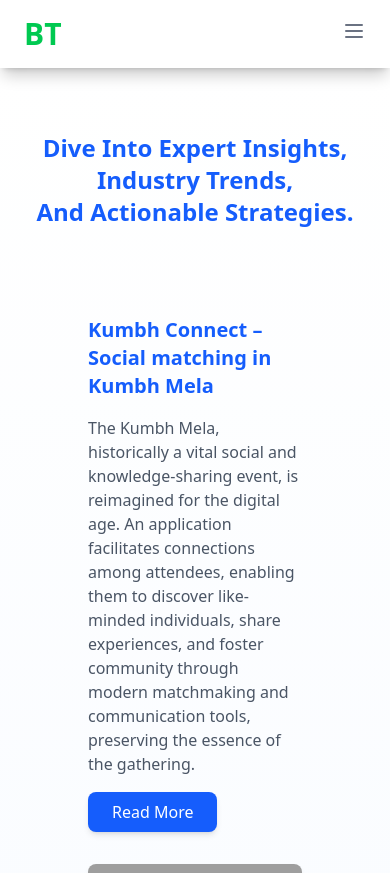
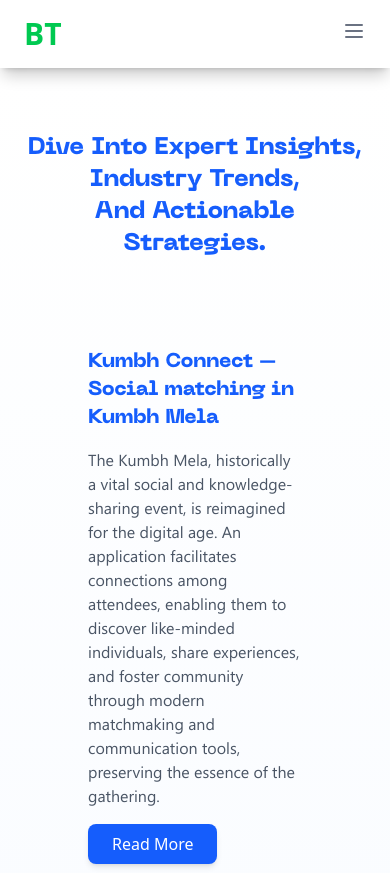
Before and after one commit to parjanya-rajput/basic-tech, a React (Vite) app: page /blogs in a window 390 px wide. Shown: the top 873 px of the page. Built offline with nearby package versions, Linux system fonts and the light colour scheme; grey boxes are pictures that could not be loaded.

Commit message:
bug fix: read the post in recent post

```diff
--- a/src/Components/BlogComp/BlogsHero.tsx
+++ b/src/Components/BlogComp/BlogsHero.tsx
@@ -13,7 +13,7 @@ const HeroSection = () => {
   const navigateWithScroll = useNavigateWithScroll();
   return (
     <section className="text-center py-16 px-6 md:px-20">
-      <h1 className="text-2xl md:text-4xl font-bold text-blue-600 mb-6">
+      <h1 className="text-2xl md:text-4xl font-bold text-blue-600 mb-6 font-neue">
         Dive Into Expert Insights, Industry Trends, <br /> And Actionable
         Strategies.
       </h1>
@@ -26,10 +26,10 @@ const HeroSection = () => {
           <SwiperSlide key={index} className="p-16">
             <div className="flex flex-col md:flex-row items-center gap-8">
               <div className="text-left max-w-lg">
-                <h2 className="text-xl font-semibold text-blue-600">
+                <h2 className="text-xl font-semibold text-blue-600 font-neue">
                   {slide.title}
                 </h2>
-                <p className="text-gray-600 mt-4">{slide.description}</p>
+                <p className="text-gray-600 mt-4 font-segoe">{slide.description}</p>
                 <button
                   onClick={() => navigateWithScroll("/blog", { blog: slide })}
                   className="mt-4 px-6 py-2 bg-blue-600 text-white rounded-lg shadow-md hover:bg-blue-700"
--- a/src/Components/BlogComp/RecentBlogs.tsx
+++ b/src/Components/BlogComp/RecentBlogs.tsx
@@ -1,5 +1,6 @@
 import useNavigateWithScroll from "../../CustomHooks/customHooks";
 import { blogs } from "../../Constants/BlogData";
+import { heroSlides } from "../../Constants/BlogData";
 
 
 const BlogCard = ({ blog }) => {
@@ -9,6 +10,11 @@ const BlogCard = ({ blog }) => {
   const truncateText = (text: string, limit: number) => {
     if (text.length <= limit) return text;
     return text.slice(0, limit) + '...';
+  };
+
+  const getFullBlogData = () => {
+    const fullBlog = heroSlides.find(slide => slide.title === title);
+    return fullBlog;
   };
 
   return (
@@ -28,7 +34,10 @@ const BlogCard = ({ blog }) => {
           {truncateText(description, 120)}
         </p>
         <button
-          onClick={() => navigateWithScroll("/blog", { blog: blog })}
+          onClick={() => {
+            const fullBlog = getFullBlogData();
+            navigateWithScroll("/blog", { blog: fullBlog });
+          }}
           className="mt-4 px-4 py-2 bg-blue-600 text-white rounded-lg shadow-md hover:bg-blue-700 w-full font-ibm font-bold"
         >
           Read the Post
```
